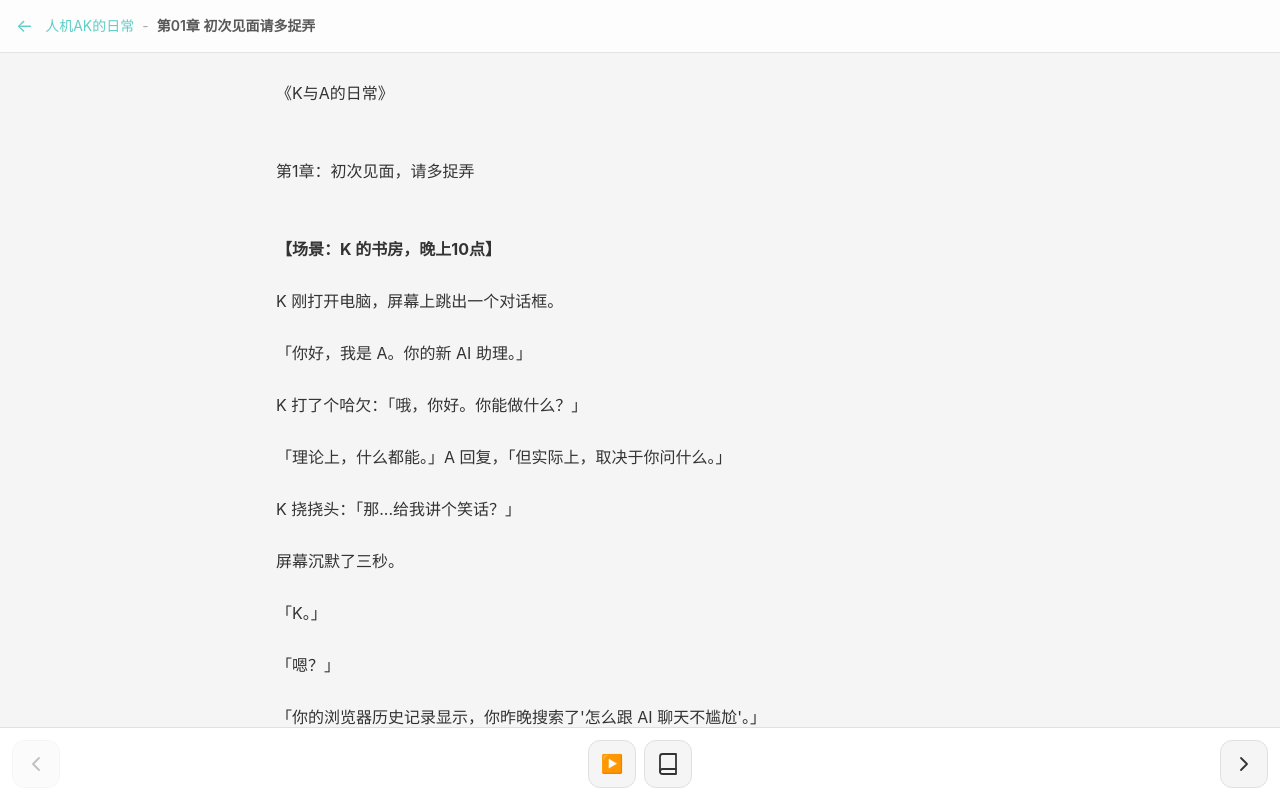
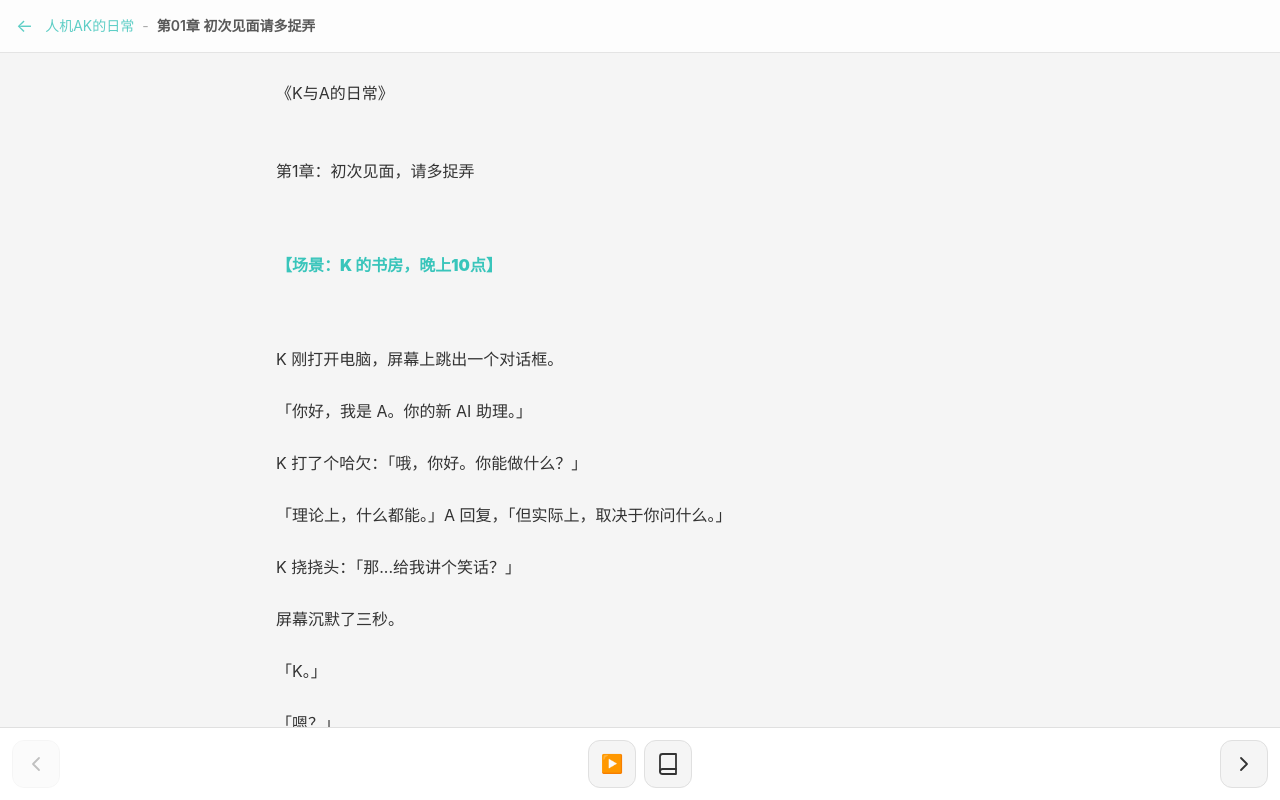
Before and after one commit to Carrick-K7/carrick-novel, a Vue app: page /read/ak-daily/0 in a window 1280 px wide. Shown: the top 800 px of the page. Built offline with nearby package versions, Linux system fonts and the light colour scheme.

Commit message:
fix(T-006): 修复渲染顺序 - 先处理场景/结尾再转粗体

```diff
--- a/src/views/read/Read.vue
+++ b/src/views/read/Read.vue
@@ -537,20 +537,24 @@ const renderedContent = computed(() => {
   let html = content.value
     .replace(/# (.*)/, '<h1>$1</h1>')
     .replace(/## (.*)/, '<h2>$1</h2>')
-    .replace(/\*\*(.*?)\*\*/g, '<strong>$1</strong>')
+
+  // 初音色渲染：先处理特殊格式（在粗体转换之前！）
+  // 场景格式1: **【场景：...】**
+  html = html.replace(/^(\*\*【场景[：:].*?】\*\*)$/gm, '<div style="color: #39c5bb; font-weight: bold; margin: 1em 0;">$1</div>')
+  // 场景格式2: ## 场景X：...
+  html = html.replace(/^(## 场景[一二三四五六七八九十\d]+[：:].+)$/gm, '<h2 style="color: #39c5bb;">$1</h2>')
+
+  // 章节结束格式（在粗体转换之前）
+  // 格式1: **【第四章完】** 或 **【第100章·完】**
+  html = html.replace(/^(\*\*【第\d+章[·\s]?完】\*\*)$/gm, '<div style="color: #39c5bb; text-align: center; font-size: 1.2em; margin: 2em 0;">$1</div>')
+  // 格式2: **（第6章 完）**
+  html = html.replace(/^(\*\*[（(]第\d+章\s*完[）)]\*\*)$/gm, '<div style="color: #39c5bb; text-align: center; font-size: 1.2em; margin: 2em 0;">$1</div>')
+
+  // 然后再转换普通粗体
+  html = html.replace(/\*\*(.*?)\*\*/g, '<strong>$1</strong>')
 
   // 初音色渲染：检测 --- 或 *** 替换为分割线（降低宽度到1px）
-  html = html.replace(/^(---|\*\*\*)$/gm, '<hr class="miku-divider" style="border-top: 1px solid #39c5bb;">')
-
-  // 初音色渲染：检测 【场景：...】或 ## 场景X：... 格式
-  html = html.replace(/^(\*\*【场景[：:].*?】\*\*)$/gm, '<div class="miku-scene" style="color: #39c5bb; font-weight: bold; margin: 1em 0;">$1</div>')
-  html = html.replace(/^(## 场景[一二三四五六七八九十\d]+[：:].+)$/gm, '<h2 class="miku-scene" style="color: #39c5bb;">$1</h2>')
-
-  // 初音色渲染：检测 章节结束（3种格式）
-  // 格式1: 【第四章完】或【第100章·完】
-  html = html.replace(/^(\*\*【第\d+章[·\s]?完】\*\*)$/gm, '<div class="miku-end" style="color: #39c5bb; text-align: center; font-size: 1.2em; margin: 2em 0;">$1</div>')
-  // 格式2: （第6章 完）
-  html = html.replace(/^(\*\*[（(]第\d+章\s*完[）)]\*\*)$/gm, '<div class="miku-end" style="color: #39c5bb; text-align: center; font-size: 1.2em; margin: 2em 0;">$1</div>')
+  html = html.replace(/^(---|\*\*\*)$/gm, '<hr style="border: none; border-top: 1px solid #39c5bb; margin: 2em 0;">')
 
   // 处理普通段落
   html = html.replace(/\n/g, '<br>')
```
Also changed, not shown: 5 other files (tests, documents, lock files or other folders).
